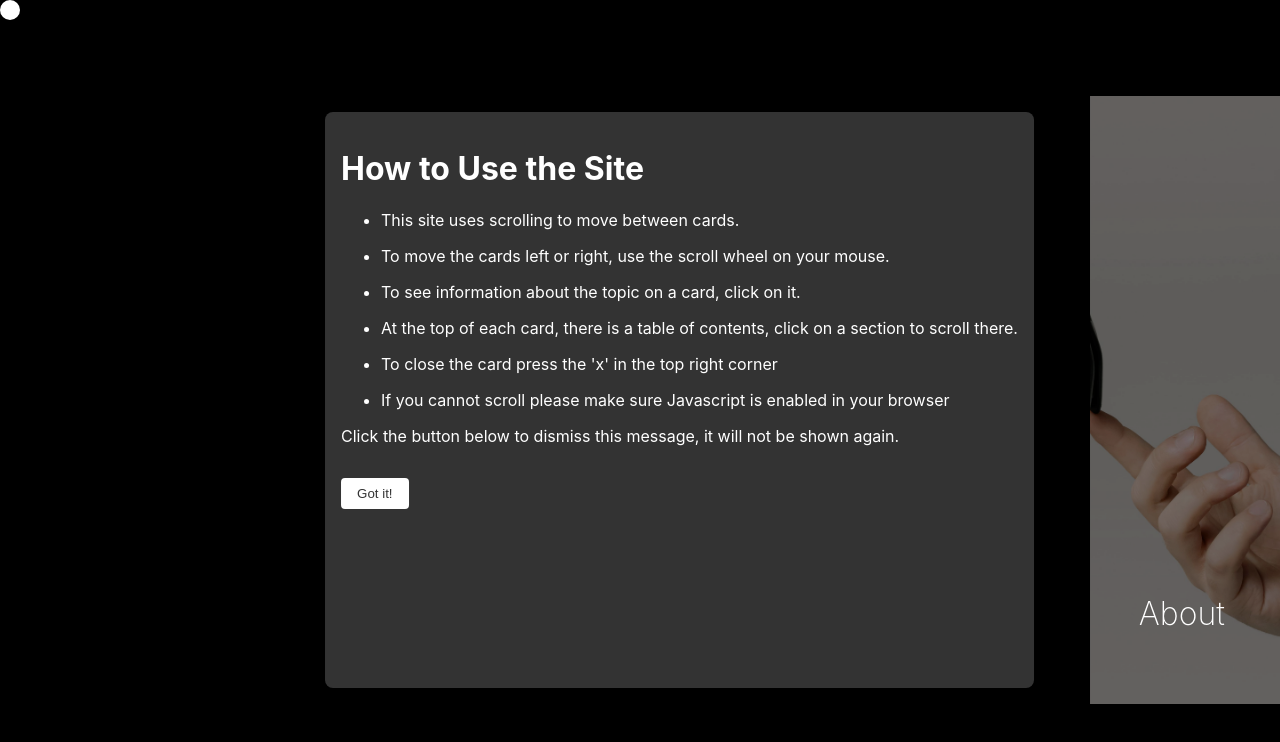
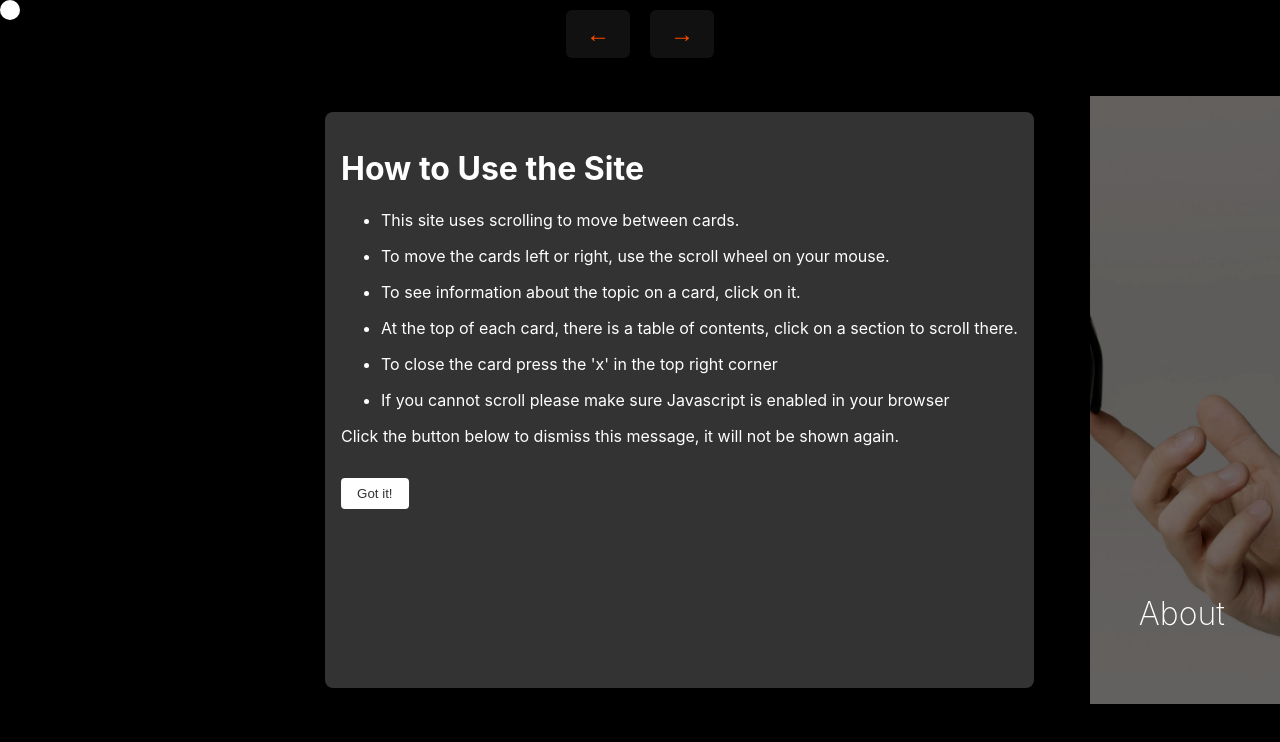
Before and after one commit to Akash-whitgift/CanSatSite, a SvelteKit app: page / in a window 1280 px wide. Shown: the top 742 px of the page. Built offline with nearby package versions, Linux system fonts and the light colour scheme; a web font is replaced by a local one.

Commit message:
Added Scroll buttons and instagram link

```diff
--- a/src/layouts/Modal.svelte
+++ b/src/layouts/Modal.svelte
@@ -117,7 +117,7 @@
      <section>
      <h2>Our Socials</h2>
      <p><a class="social-link interactable" data-type="link" href="https://www.youtube.com/@healioscansat" data-active>Youtube: @healioscansat</a></p>
-     <p><a data-type="link" data-active class="social-link interactable" href="#"> Instagram - </a ></p>
+     <p><a data-type="link" data-active class="social-link interactable" href="https://www.instagram.com/healioscansat"> Instagram - @healioscansat</a ></p>
      <p><a data-type="link" data-active class="social-link interactable" href="#"> X (Formerly Twitter) - </a></p>
      </section>
 <style>
--- a/src/layouts/cursor.css
+++ b/src/layouts/cursor.css
@@ -78,3 +78,12 @@
     cursor: pointer; /* Use default touch behavior */
   }
 }
+@media (hover: none) and (pointer: coarse) {
+  #trailer {
+    display: none; /* Hide custom cursor on touch devices */
+  }
+
+  .interactable {
+    cursor: pointer; /* Use default touch behavior */
+  }
+}
--- a/src/layouts/main.svelte
+++ b/src/layouts/main.svelte
@@ -15,6 +15,11 @@
   let isMouseDown = false;
   let initialMouseX = 0;
   let lastKnownPercentage = -10;
+  let scrollAmount = 15;
+  let animationDuration = 200; // Duration in milliseconds
+  let animationStartTime;
+  let startPercentage;
+  let targetPercentage;
   let dragSensitivity = 0.01;
   let scrollSensitivity = 0.2;
   let isMobile = false;
@@ -69,6 +74,34 @@
         -100
       );
 
+      updateTransform();
+    }
+  }
+  function scrollLeft() {
+    startAnimation(Math.min(lastKnownPercentage + scrollAmount, -10));
+  }
+
+  function scrollRight() {
+    startAnimation(Math.max(lastKnownPercentage - scrollAmount, -100));
+  }
+  function startAnimation(target) {
+    startPercentage = lastKnownPercentage;
+    targetPercentage = target;
+    animationStartTime = performance.now();
+    requestAnimationFrame(animateScroll);
+  }
+
+  function animateScroll(currentTime) {
+    let elapsed = currentTime - animationStartTime;
+    let progress = Math.min(elapsed / animationDuration, 1);
+    // Easing function for smooth effect
+    let easeProgress = progress * (2 - progress);
+    lastKnownPercentage = startPercentage + (targetPercentage - startPercentage) * easeProgress;
+    updateTransform();
+    if (progress < 1) {
+      requestAnimationFrame(animateScroll);
+    } else {
+      lastKnownPercentage = targetPercentage;
       updateTransform();
     }
   }
@@ -288,7 +321,10 @@
     <div class="text-overlay"><span>Data Analysis</span></div>
   </div>
 </div>
-
+<div class="scroll-buttons">
+  <button class="scroll-button left" on:click={scrollLeft}>←</button>
+  <button class="scroll-button right" on:click={scrollRight}>→</button>
+</div>
 <div id="trailer" data-type="">
   {#if trailerIcon}
     <FontAwesomeIcon id="trailer-icon" icon={trailerIcon} />
@@ -301,8 +337,33 @@
   .image-container {
     position: relative;
   }
+  .scroll-buttons {
+    display: flex;
+    justify-content: center;
+    margin-top: 10px;
 
+  }
 
+  .scroll-button {
+    background-color: #111;
+    border: none;
+    padding: 10px 20px;
+    font-size: 1.5em;
+    cursor: pointer;
+    margin: 0 10px;
+    border-radius: 6px;
+    color: #ff4d00
+  }
+
+  .scroll-button:hover {
+    background-color: #222;
+  }
+
+  @media (max-width: 600px) {
+    .scroll-buttons {
+      display: none;
+    }
+  }
 </style>
 
 {#if isModalOpen}
```
